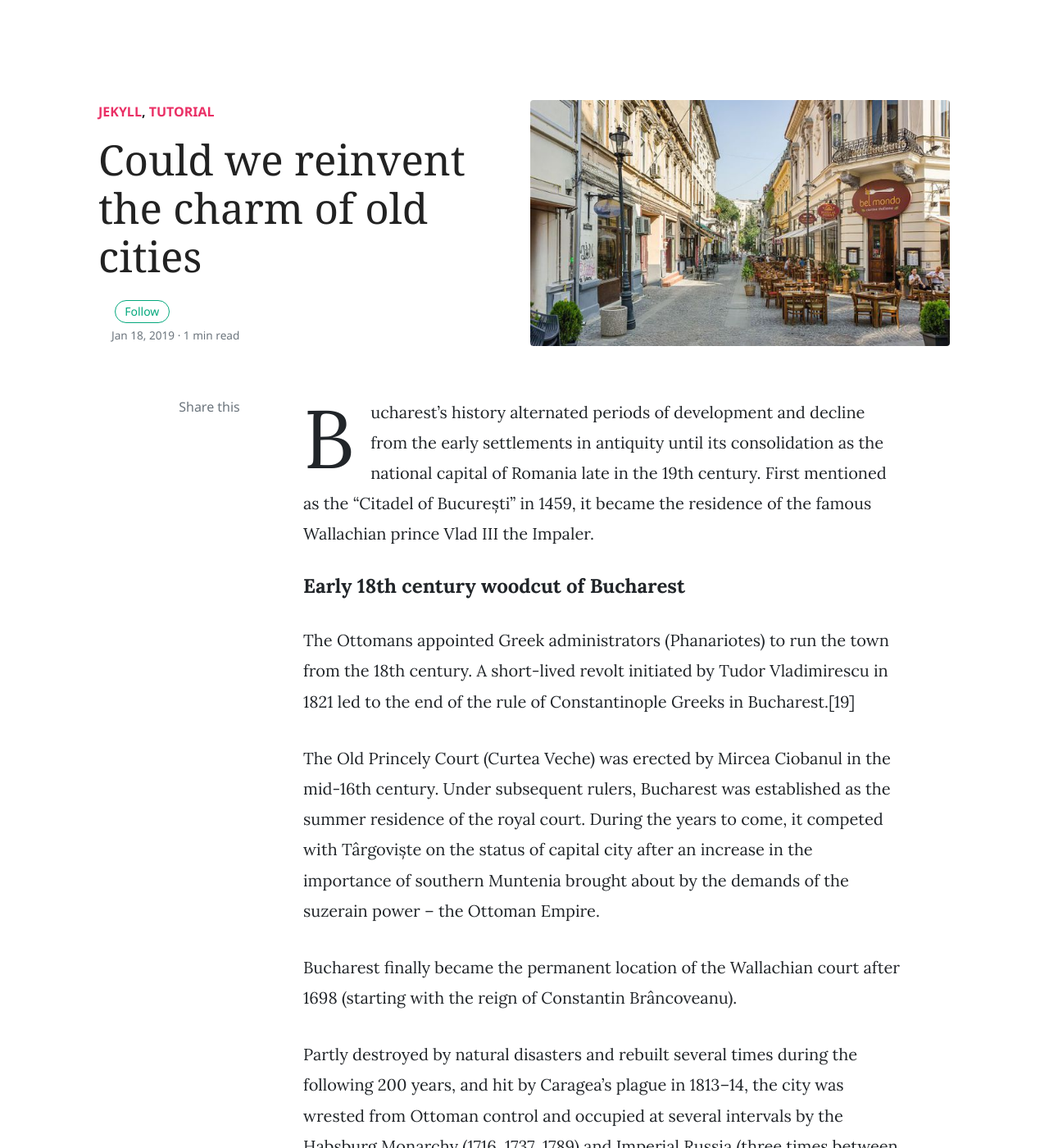
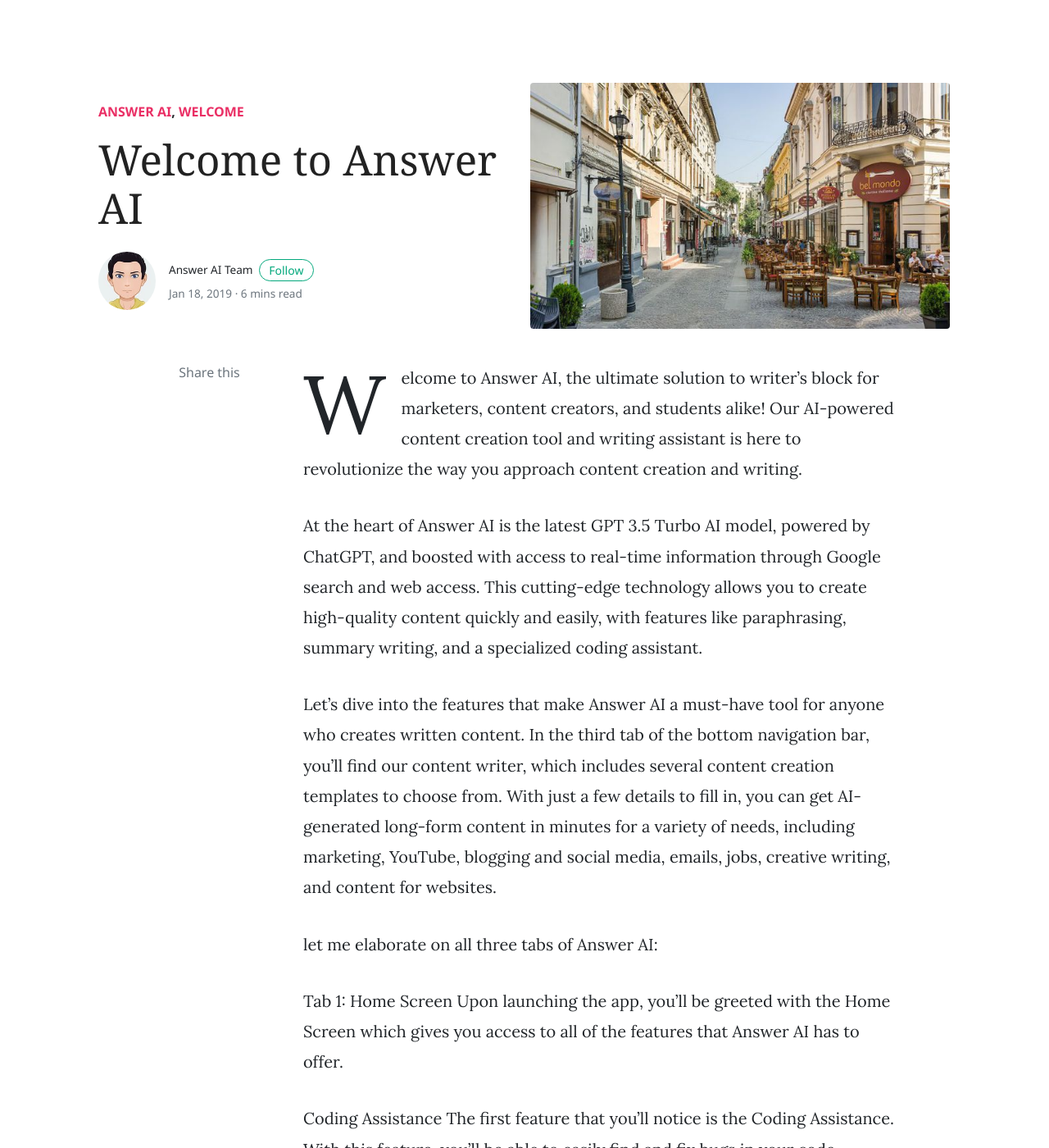
Before and after one commit to bilalmoten/blog, a Jekyll site: the page built from _posts/2019-01-18-1111111111charm-old-cities.md, in a window 1280 px wide and 1400 px high. Shown: the whole window at 82% size. Built offline with Jekyll 4.4.1, drawn with Linux system fonts in a browser that asks for light colours; nearby versions of some CDN libraries; comment, search, counter and statistics services are not loaded; some of the changed text lies outside the part shown.

Commit message:
Update 2019-01-18-1111111111charm-old-cities.md

```diff
--- a/_posts/2019-01-18-1111111111charm-old-cities.md
+++ b/_posts/2019-01-18-1111111111charm-old-cities.md
@@ -1,20 +1,81 @@
 ---
 layout: post
-title:  "Could we reinvent the charm of old cities"
-author: jane
-categories: [ Jekyll, tutorial ]
+title:  "Welcome to Answer AI"
+author: Answer AI Team
+categories: [ Answer AI, Welcome ]
 image: assets/images/home.jpg
 tags: [sticky]
 ---
+Welcome to Answer AI, the ultimate solution to writer's block for marketers, content creators, and students alike! Our AI-powered content creation tool and writing assistant is here to revolutionize the way you approach content creation and writing.
 
-Bucharest’s history alternated periods of development and decline from the early settlements in antiquity until its consolidation as the national capital of Romania late in the 19th century. First mentioned as the “Citadel of București” in 1459, it became the residence of the famous Wallachian prince Vlad III the Impaler.
+At the heart of Answer AI is the latest GPT 3.5 Turbo AI model, powered by ChatGPT, and boosted with access to real-time information through Google search and web access. This cutting-edge technology allows you to create high-quality content quickly and easily, with features like paraphrasing, summary writing, and a specialized coding assistant.
 
-#### Early 18th century woodcut of Bucharest
+Let's dive into the features that make Answer AI a must-have tool for anyone who creates written content. In the third tab of the bottom navigation bar, you'll find our content writer, which includes several content creation templates to choose from. With just a few details to fill in, you can get AI-generated long-form content in minutes for a variety of needs, including marketing, YouTube, blogging and social media, emails, jobs, creative writing, and content for websites.
 
-The Ottomans appointed Greek administrators (Phanariotes) to run the town from the 18th century. A short-lived revolt initiated by Tudor Vladimirescu in 1821 led to the end of the rule of Constantinople Greeks in Bucharest.[19]
+let me elaborate on all three tabs of Answer AI:
 
-The Old Princely Court (Curtea Veche) was erected by Mircea Ciobanul in the mid-16th century. Under subsequent rulers, Bucharest was established as the summer residence of the royal court. During the years to come, it competed with Târgoviște on the status of capital city after an increase in the importance of southern Muntenia brought about by the demands of the suzerain power – the Ottoman Empire.
+Tab 1: Home Screen
+Upon launching the app, you'll be greeted with the Home Screen which gives you access to all of the features that Answer AI has to offer.
 
-Bucharest finally became the permanent location of the Wallachian court after 1698 (starting with the reign of Constantin Brâncoveanu).
+Coding Assistance
+The first feature that you'll notice is the Coding Assistance. With this feature, you'll be able to easily find and fix bugs in your code, generate code for common tasks, and explain code concepts. This feature is especially useful for programmers who are just starting out and need some extra help.
 
-Partly destroyed by natural disasters and rebuilt several times during the following 200 years, and hit by Caragea’s plague in 1813–14, the city was wrested from Ottoman control and occupied at several intervals by the Habsburg Monarchy (1716, 1737, 1789) and Imperial Russia (three times between 1768 and 1806). It was placed under Russian administration between 1828 and the Crimean War, with an interlude during the Bucharest-centred 1848 Wallachian revolution. Later, an Austrian garrison took possession after the Russian departure (remaining in the city until March 1857). On 23 March 1847, a fire consumed about 2,000 buildings, destroying a third of the city.
+Advanced Internet Search
+The next feature is the Advanced Internet Search which allows you to conduct detailed searches on the internet with ease. You can use this feature to research a particular topic, find information about a product or service, or simply browse the web.
+
+Image Generator
+The Image Generator allows you to generate high-quality images on demand. Whether you need an image for a blog post or a social media campaign, this feature has got you covered.
+
+Excel Formula Writer
+The Excel Formula Writer helps you to create complex Excel formulas with ease. You can use this feature to automate complex calculations, create charts, and much more.
+
+Summarizer
+With the Summarizer feature, you can easily summarize long articles or documents. This feature is perfect for students who need to quickly review study materials or busy professionals who need to stay up-to-date with industry news.
+
+Paraphraser
+The Paraphraser feature allows you to quickly rewrite sentences or paragraphs to avoid plagiarism. This feature is especially useful for content creators and writers who need to produce original content on a regular basis.
+
+Song Writer
+The Song Writer is an amazing feature that allows you to generate lyrics for your next hit song. Whether you're a professional musician or just starting out, this feature can help you to create catchy lyrics in no time.
+
+Book Recommendation Generator
+With the Book Recommendation Generator, you can quickly find new books to read based on your interests. This feature is perfect for avid readers who are always on the lookout for their next favorite book.
+
+Elaborator
+The Elaborator feature helps you to expand your ideas and thoughts into fully-formed sentences and paragraphs. Whether you're struggling with writer's block or just need a little help to get started, this feature can help you to create high-quality content in no time.
+
+Translator
+Finally, the Translator feature allows you to translate text from one language to another. Whether you're traveling to a foreign country or need to communicate with someone who speaks a different language, this feature can help you to easily translate text.
+
+Tab 2: Chat Interface
+
+The Chat Interface allows you to interact with Answer AI through a conversational interface. This feature is especially useful for users who prefer a more natural way of communicating. With the Chat Interface, you can access all of the features available on the Home Screen, as well as additional features like:
+
+Real-Time Information
+
+With the Real-Time Information feature, you can access up-to-date information from the web. This feature is perfect for users who need to stay on top of current events or who need the most recent information on a particular topic.
+
+Tab 3: Content Writer
+
+The Content Writer feature is designed to help you quickly create high-quality content for a variety of use cases. Here are some of the content creation templates you'll find in this feature:
+
+Marketing: Product Description, Ad Copy, Sales Copy, Landing Page Copy
+YouTube: YouTube Title, YouTube Description, Social Media Post
+Blogging and Social Media: Blog Post, Blog Post Outline, Tags
+Emails: Email Subject Line, Email Body
+Jobs: Resume, Cover Letter, LinkedIn Profile Summary, Personal Statement Outline, Personal Statement
+Creative Writing: Poem, Short Story, Flash Fiction
+Content for Websites: About Us Page, Homepage, Services Page, Contact Us Page, FAQ Page
+Let's take the example of the "Marketing" template. Say you need to write a product description for a new tech gadget. All you have to do is select the "Product Description" template and fill in some basic details about the product such as its name, features, and benefits. Then, hit "Generate" and watch as the AI-powered content writer produces a compelling product description in a matter of seconds.
+
+The content writer feature is a game-changer for content creators who need to produce high-quality content quickly and efficiently. With its user-friendly interface and customizable templates, it's never been easier to create engaging content that resonates with your audience.
+
+In addition to the content writer, the third tab also includes a translation feature, which allows users to translate text from one language to another. This feature is particularly useful for content creators who need to produce content in multiple languages to reach a wider audience.
+
+Overall, the third tab of the Answer AI app is a powerhouse of content creation tools that make it easy for users to create high-quality content quickly and efficiently. Whether you're a marketer, blogger, or student, Answer AI has everything you need to take your content to the next level.
+
+We hope this detailed overview of the Answer AI app has given you a good idea of all the features and capabilities it has to offer. We welcome your feedback and queries as we strive to make our app the best it can be.
+
+We're excited to offer a free trial of 5,000 words to get you started with Answer AI. Try it out now at https://answerai.tech and unleash your creativity today! And don't forget to follow us on Instagram for more updates and tips. We value your feedback and queries, so please feel free to email us at support@answerai.tech with any questions or comments.
+
+Thank you for choosing Answer AI as your writing assistant, and we look forward to helping you create amazing content!
```
